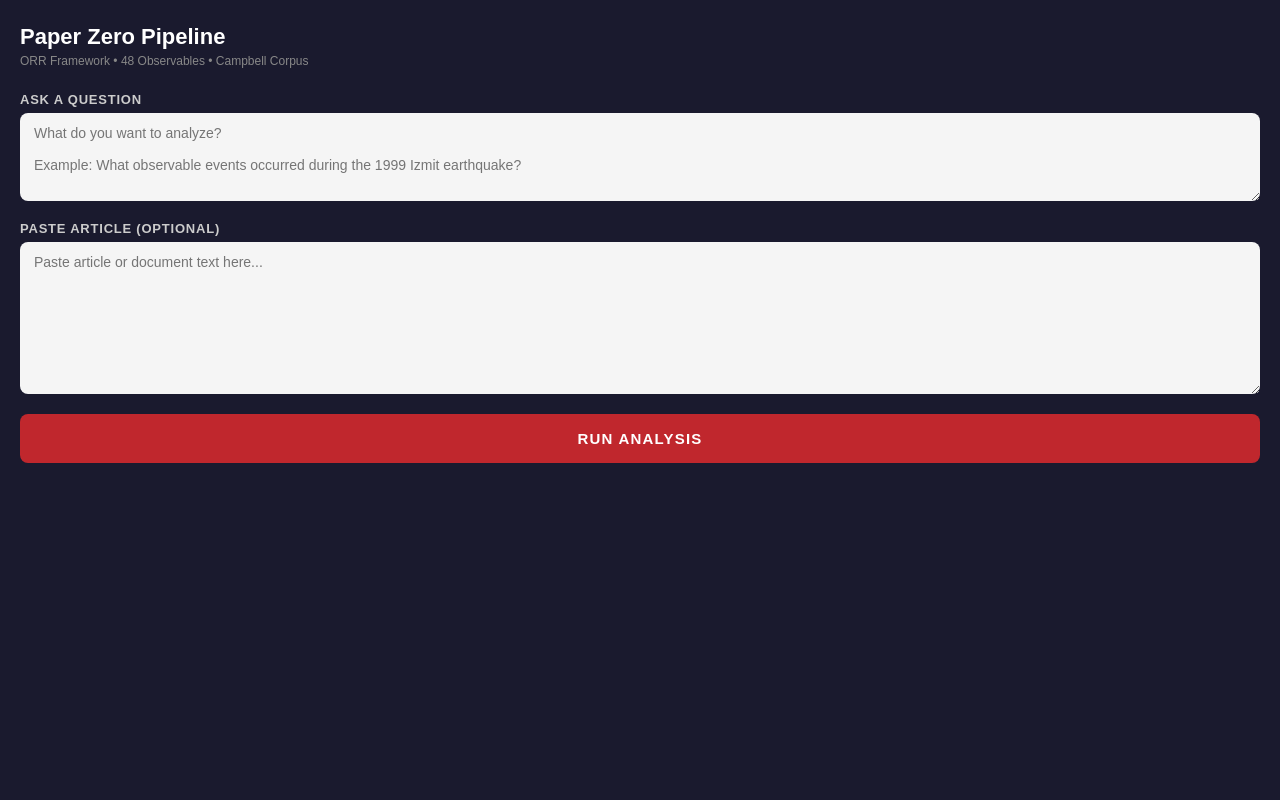
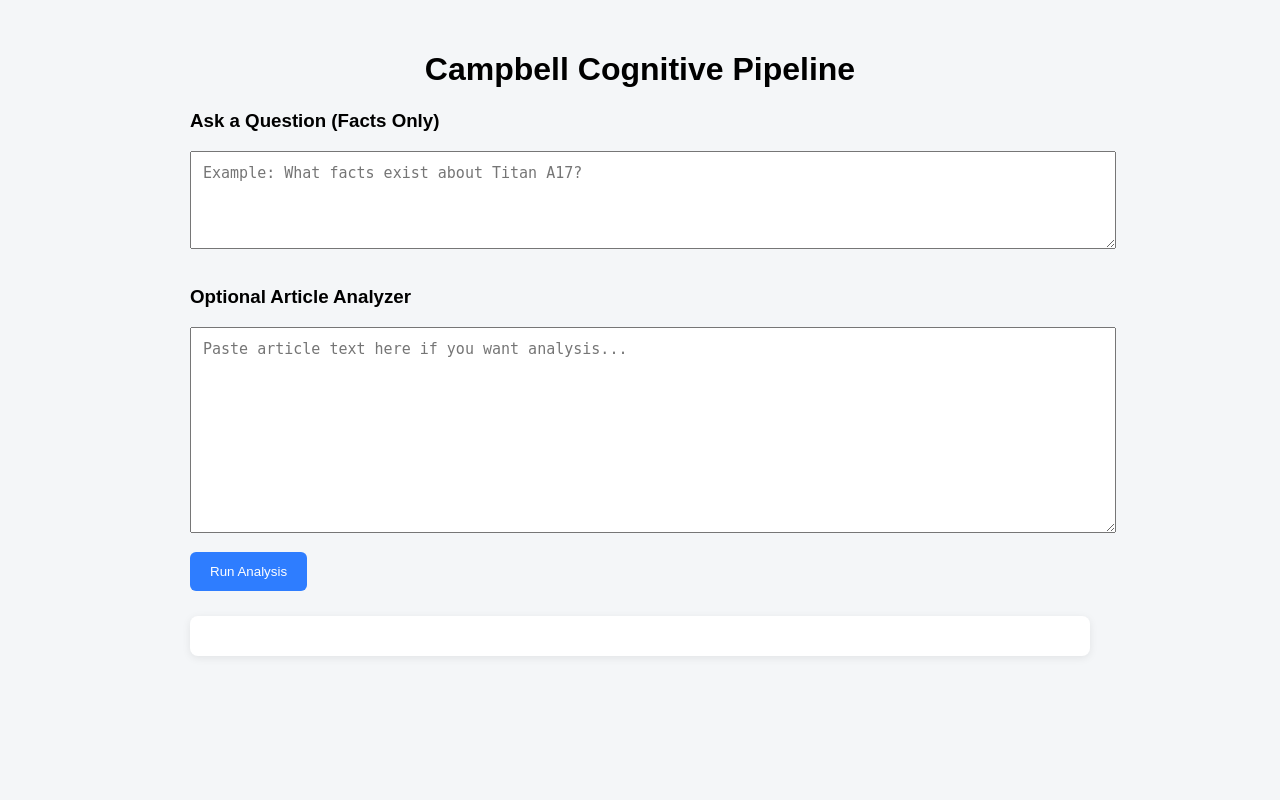
Before and after one commit to seprimo22-bit/Pipeline-MVP2, a Flask app: page / in a window 1280 px wide. Run offline with Flask 3, Linux system fonts and the light colour scheme.

Commit message:
Update index.html

```diff
--- a/templates/index.html
+++ b/templates/index.html
@@ -1,245 +1,88 @@
 <!DOCTYPE html>
-<html lang="en">
+<html>
 <head>
-<meta charset="UTF-8">
-<meta name="viewport" content="width=device-width, initial-scale=1.0">
-<title>Paper Zero Pipeline</title>
+    <title>Campbell Cognitive Pipeline</title>
     <style>
-* { box-sizing: border-box; margin: 0; padding: 0; }
-
         body {
             font-family: Arial, sans-serif;
-  background: #1a1a2e;
-  color: #f0f0f0;
-  min-height: 100vh;
-  padding: 24px 20px 40px;
+            max-width: 900px;
+            margin: auto;
+            padding: 30px;
+            background: #f4f6f8;
         }
 
         h1 {
-  font-size: 22px;
-  font-weight: 900;
-  color: #ffffff;
-  margin-bottom: 4px;
-}
-
-.subtitle {
-  font-size: 12px;
-  color: #888;
-  margin-bottom: 24px;
-}
-
-label {
-  display: block;
-  font-size: 13px;
-  font-weight: 700;
-  color: #ccc;
-  margin-bottom: 6px;
-  text-transform: uppercase;
-  letter-spacing: .06em;
+            text-align: center;
         }
 
         textarea {
             width: 100%;
-  padding: 12px 14px;
-  font-size: 14px;
-  font-family: Arial, sans-serif;
-  background: #f5f5f5;
-  color: #111;
-  border: none;
-  border-radius: 8px;
-  resize: vertical;
-  margin-bottom: 16px;
-  outline: none;
-}
-
-textarea:focus {
-  box-shadow: 0 0 0 3px rgba(192,39,45,0.4);
+            padding: 12px;
+            font-size: 15px;
+            margin-bottom: 15px;
         }
 
         button {
-  width: 100%;
-  padding: 16px;
-  background: #c0272d;
+            padding: 12px 20px;
+            background: #2e7dff;
             color: white;
             border: none;
-  border-radius: 8px;
-  font-size: 15px;
-  font-weight: 900;
-  font-family: Arial, sans-serif;
-  letter-spacing: .08em;
+            border-radius: 6px;
             cursor: pointer;
-  margin-bottom: 28px;
-  text-transform: uppercase;
         }
 
-button:hover { background: #a01f24; }
-button:disabled { background: #555; cursor: not-allowed; }
-
-/* OUTPUT CARDS */
-.results { display: none; }
-
-.card {
-  background: #f5f5f5;
-  color: #111;
-  border-radius: 8px;
-  padding: 16px;
-  margin-bottom: 12px;
+        button:hover {
+            background: #1b5edb;
         }
 
-.card-title {
-  font-size: 11px;
-  font-weight: 900;
-  letter-spacing: .1em;
-  text-transform: uppercase;
-  margin-bottom: 10px;
-  padding-bottom: 8px;
-  border-bottom: 2px solid;
-}
-
-.card-title.green { color: #1a7a4a; border-color: #1a7a4a; }
-.card-title.blue  { color: #1a4a8a; border-color: #1a4a8a; }
-.card-title.red   { color: #c0272d; border-color: #c0272d; }
-.card-title.gray  { color: #555;    border-color: #ccc; }
-
-.fact-item {
-  font-size: 13px;
-  line-height: 1.6;
-  padding: 6px 0;
-  border-bottom: 1px solid #e0e0e0;
-  color: #222;
-}
-
-.fact-item:last-child { border-bottom: none; }
-
-.empty { font-size: 13px; color: #888; font-style: italic; }
-
-.rel-status {
-  font-size: 14px;
-  font-weight: 700;
-  color: #222;
-}
-
-.corpus-source {
-  font-size: 11px;
-  font-weight: 700;
-  color: #c0272d;
-  margin-bottom: 2px;
-}
-
-.corpus-text {
-  font-size: 13px;
-  color: #333;
-  line-height: 1.5;
-  margin-bottom: 10px;
+        #answer {
+            margin-top: 25px;
+            padding: 20px;
+            background: white;
+            border-radius: 8px;
+            white-space: pre-wrap;
+            box-shadow: 0 2px 8px rgba(0,0,0,0.08);
         }
     </style>
 </head>
 <body>
+    <h1>Campbell Cognitive Pipeline</h1>
 
-<h1>Paper Zero Pipeline</h1>
-<div class="subtitle">ORR Framework &bull; 48 Observables &bull; Campbell Corpus</div>
+    <h3>Ask a Question (Facts Only)</h3>
+    <textarea id="question" rows="4" placeholder="Example: What facts exist about Titan A17?"></textarea>
 
-<label>Ask a Question</label>
-<textarea id="question" rows="4"
-  placeholder="What do you want to analyze?&#10;&#10;Example: What observable events occurred during the 1999 Izmit earthquake?"></textarea>
+    <h3>Optional Article Analyzer</h3>
+    <textarea id="article" rows="10" placeholder="Paste article text here if you want analysis..."></textarea>
 
-<label>Paste Article (optional)</label>
-<textarea id="article" rows="8"
-  placeholder="Paste article or document text here..."></textarea>
+    <button onclick="ask()">Run Analysis</button>
 
-<button id="btn" onclick="runAnalysis()">Run Analysis</button>
-
-<div class="results" id="results">
-
-  <div class="card">
-    <div class="card-title green">Observe — Facts From Input</div>
-    <div id="facts-from-input"></div>
-  </div>
-
-  <div class="card">
-    <div class="card-title blue">Recognize — Facts About Input</div>
-    <div id="facts-about-input"></div>
-  </div>
-
-  <div class="card">
-    <div class="card-title red">Respond — Relationship Status</div>
-    <div id="relationship-status" class="rel-status"></div>
-  </div>
-
-  <div class="card">
-    <div class="card-title gray">Review — Corpus Matches</div>
-    <div id="corpus-matches"></div>
-  </div>
-
-</div>
+    <div id="answer"></div>
 
     <script>
-async function runAnalysis() {
-  const q = document.getElementById("question").value.trim();
-  const a = document.getElementById("article").value.trim();
-  const btn = document.getElementById("btn");
-  const results = document.getElementById("results");
+        async function ask() {
+            const q = document.getElementById("question").value;
+            const article = document.getElementById("article").value;
 
-  btn.disabled = true;
-  btn.innerText = "Running...";
-  results.style.display = "none";
+            document.getElementById("answer").innerText = "Running analysis...";
 
             try {
-    const res = await fetch("/analyze", {
+                const res = await fetch("/ask", {
                     method: "POST",
                     headers: { "Content-Type": "application/json" },
-      body: JSON.stringify({ question: q, article: a })
+                    body: JSON.stringify({ question: q, article: article })
                 });
 
                 const data = await res.json();
 
-    // FACTS FROM INPUT
-    const ffi = document.getElementById("facts-from-input");
-    const factsFrom = data.facts_from_input || [];
-    ffi.innerHTML = factsFrom.length
-      ? factsFrom.map(f => `<div class="fact-item">• ${esc(f)}</div>`).join("")
-      : `<div class="empty">No facts extracted from input.</div>`;
-
-    // FACTS ABOUT INPUT
-    const fai = document.getElementById("facts-about-input");
-    const factsAbout = data.facts_about_input || [];
-    fai.innerHTML = factsAbout.length
-      ? factsAbout.map(f => `<div class="fact-item">• ${esc(f)}</div>`).join("")
-      : `<div class="empty">No background facts generated.</div>`;
-
-    // RELATIONSHIP STATUS
-    document.getElementById("relationship-status").innerText =
-      data.relationship_status || "No relationship determined.";
-
-    // CORPUS MATCHES
-    const cm = document.getElementById("corpus-matches");
-    const matches = data.corpus_matches || [];
-    cm.innerHTML = matches.length
-      ? matches.map(m => `
-          <div class="corpus-source">${esc(m.source)}</div>
-          <div class="corpus-text">${esc(m.match)}</div>
-        `).join("")
-      : `<div class="empty">No direct corpus match found.</div>`;
-
-    results.style.display = "block";
-
+                if (data.analysis) {
+                    document.getElementById("answer").innerText = data.analysis;
+                } else {
+                    document.getElementById("answer").innerText = JSON.stringify(data, null, 2);
+                }
             } catch (err) {
-    document.getElementById("facts-from-input").innerHTML =
-      `<div class="empty">Error: ${esc(err.message)}</div>`;
-    results.style.display = "block";
+                document.getElementById("answer").innerText = "Error contacting server.";
             }
-
-  btn.disabled = false;
-  btn.innerText = "Run Analysis";
-}
-
-function esc(s) {
-  return String(s || "")
-    .replace(/&/g,"&amp;")
-    .replace(/</g,"&lt;")
-    .replace(/>/g,"&gt;");
         }
     </script>
-
 </body>
 </html>
```
Lines whose indentation alone changed are shown as unchanged.
